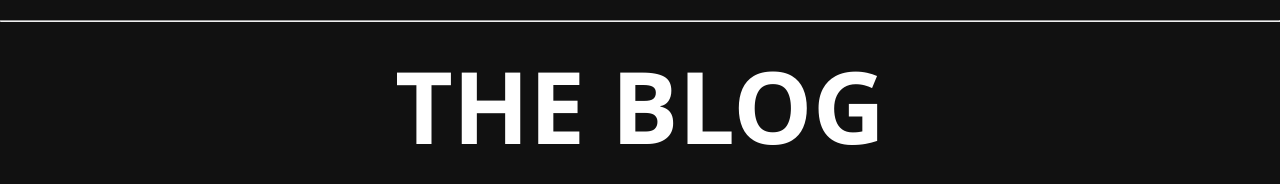
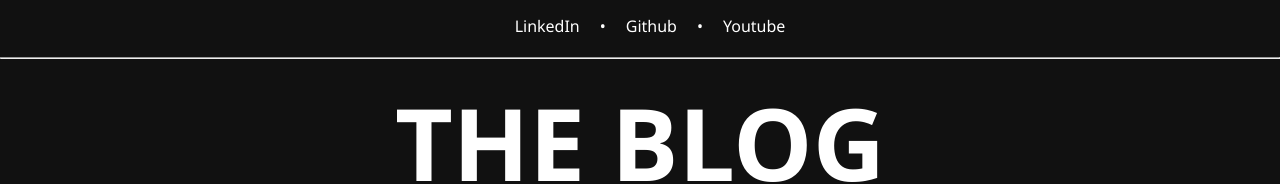
Before and after one commit to francelinom/angular-blog, an Angular app: page / in a window 1280 px wide. Shown: the top 184 px of the page. Built offline with nearby package versions, Linux system fonts and the light colour scheme.

Commit message:
feat component menu-bar

```diff
--- a/src/app/components/menu-bar/menu-bar.component.css
+++ b/src/app/components/menu-bar/menu-bar.component.css
@@ -0,0 +1,9 @@
+.container__menu-bar > ul{
+    display: flex;
+    flex-direction: row;
+}
+
+.container__menu-bar > ul > li{
+    margin-left: 20px;
+    list-style: none;
+}
--- a/src/app/components/menu-bar/menu-bar.component.html
+++ b/src/app/components/menu-bar/menu-bar.component.html
@@ -1 +1,13 @@
-<p>menu-bar works!</p>
+<div class="container__menu-bar">
+  <ul>
+    <li><a href="">LinkedIn</a></li>
+    <li><span>•</span></li>
+    <li><a href="https://github.com/francelinom">Github</a></li>
+    <li><span>•</span></li>
+    <li>
+      <a href="https://www.youtube.com/channel/UCLhmSHFV6tG8GjL8OkcOM2A"
+        >Youtube</a
+      >
+    </li>
+  </ul>
+</div>
--- a/src/app/pages/home/home.component.css
+++ b/src/app/pages/home/home.component.css
@@ -5,3 +5,9 @@
     flex-direction: row;
     justify-content: center;
 }
+
+header {
+    margin-top: 15px;
+    display: flex;
+    justify-content: center;
+}
--- a/src/app/pages/home/home.component.html
+++ b/src/app/pages/home/home.component.html
@@ -1,3 +1,7 @@
+<header>
+  <app-menu-bar></app-menu-bar>
+</header>
+
 <app-menu-title></app-menu-title>
 
 <div class="container__articles">
```
